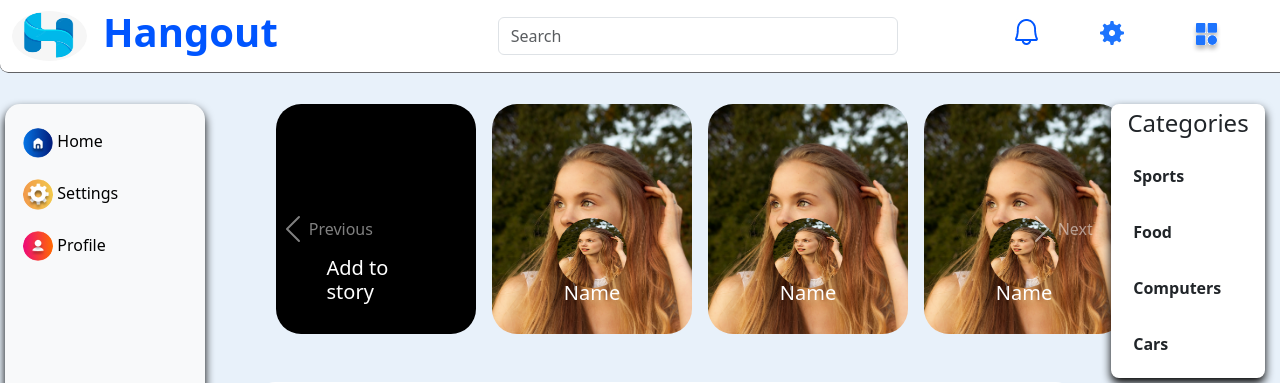
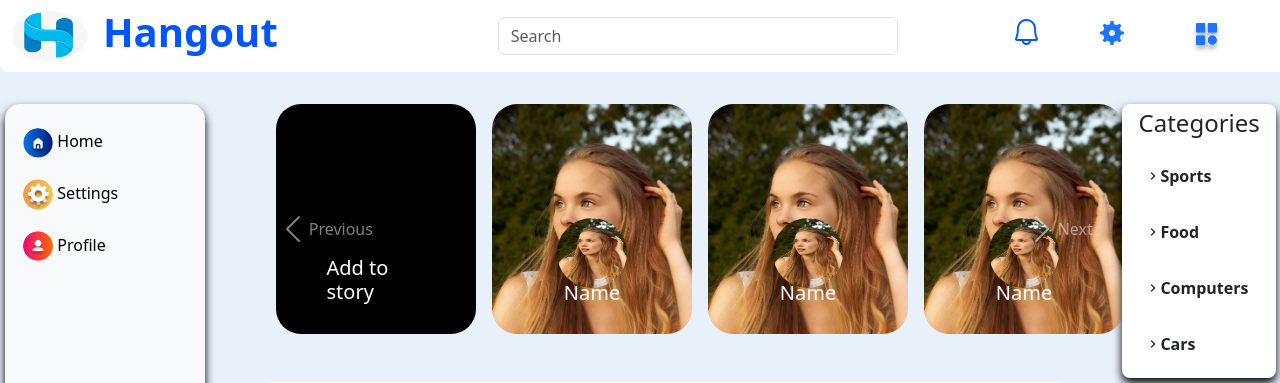
Before and after one commit to HasanFawaz2002/ESA-Project1, a PHP site: page /User.html in a window 1280 px wide; the page is wider, and only the part inside the window is pictured. Shown: the top 383 px of that part. Run offline with PHP 8.4, Linux system fonts and the light colour scheme.

Commit message:
added js

```diff
--- a/ESA-Project-1/User.html
+++ b/ESA-Project-1/User.html
@@ -10,6 +10,8 @@
     <link href="https://cdn.jsdelivr.net/npm/bootstrap@5.3.0-alpha3/dist/css/bootstrap.min.css" rel="stylesheet"
         integrity="sha384-KK94CHFLLe+nY2dmCWGMq91rCGa5gtU4mk92HdvYe+M/SXH301p5ILy+dN9+nJOZ" crossorigin="anonymous">
     <link rel="stylesheet" href="UserStyle.css">
+    <script src="main.js" defer></script>
+
 </head>
 
 <body>
@@ -210,16 +212,16 @@
 
 
             <!-- Drop down-->
-            <div class="dropdown-container" style="margin-right: 9%;box-shadow: 0px 5px 10px black;">
+            <div class="dropdown-container" style="box-shadow: 0px 5px 10px black;">
                 <center>
                     <h4 style="margin-top: 5px;">Categories</h4>
                 </center>
-                <ul class="list-unstyled ps-0">
-                    <li class="mb-1">
+                <ul class="list-unstyled ps-0" >
+                    <li class="mb-1" >
                         <button class="btn btn-toggle d-inline-flex align-items-center rounded border-0 collapsed"
                             data-bs-toggle="collapse" data-bs-target="#home-collapse" aria-expanded="false"
-                            style="font-weight:bold ;">
-                            Sports
+                            style="font-weight:bold ;" id="drop-btn1">
+                            <i class='bx bx-chevron-right' id="drop-icon1"></i> Sports
                         </button>
                         <div class="collapse" id="home-collapse">
                             <ul class="btn-toggle-nav list-unstyled fw-normal pb-1 small">
@@ -239,8 +241,8 @@
                     <li class="mb-1">
                         <button class="btn btn-toggle d-inline-flex align-items-center rounded border-0 collapsed"
                             data-bs-toggle="collapse" data-bs-target="#dashboard-collapse" aria-expanded="false"
-                            style="font-weight:bold ;">
-                            Food
+                            style="font-weight:bold ;" id="drop-btn2" >
+                            <i class='bx bx-chevron-right' id="drop-icon2"></i>Food
                         </button>
                         <div class="collapse" id="dashboard-collapse">
                             <ul class="btn-toggle-nav list-unstyled fw-normal pb-1 small">
@@ -261,8 +263,8 @@
                     <li class="mb-1">
                         <button class="btn btn-toggle d-inline-flex align-items-center rounded border-0 collapsed"
                             data-bs-toggle="collapse" data-bs-target="#orders-collapse" aria-expanded="false"
-                            style="font-weight:bold ;">
-                            Computers
+                            style="font-weight:bold ;" id="drop-btn3">
+                            <i class='bx bx-chevron-right' id="drop-icon3"></i>Computers
                         </button>
                         <div class="collapse" id="orders-collapse">
                             <ul class="btn-toggle-nav list-unstyled fw-normal pb-1 small">
@@ -281,8 +283,8 @@
                     <li class="mb-1">
                         <button class="btn btn-toggle d-inline-flex align-items-center rounded border-0 collapsed"
                             data-bs-toggle="collapse" data-bs-target="#account-collapse" aria-expanded="false"
-                            style="font-weight:bold ;">
-                            Cars
+                            style="font-weight:bold ;" id="drop-btn4">
+                            <i class='bx bx-chevron-right' id="drop-icon4"></i>Cars
                         </button>
                         <div class="collapse" id="account-collapse">
                             <ul class="btn-toggle-nav list-unstyled fw-normal pb-1 small">
@@ -314,10 +316,10 @@
 
 
 
-
         <script src="https://cdn.jsdelivr.net/npm/bootstrap@5.3.0-alpha3/dist/js/bootstrap.bundle.min.js"
             integrity="sha384-ENjdO4Dr2bkBIFxQpeoTz1HIcje39Wm4jDKdf19U8gI4ddQ3GYNS7NTKfAdVQSZe"
             crossorigin="anonymous"></script>
+
 </body>
 
 </html>
--- a/ESA-Project-1/UserStyle.css
+++ b/ESA-Project-1/UserStyle.css
@@ -5,7 +5,7 @@ body{
 
 nav{
     background-color: white;
-    box-shadow: .3px .4px .3px .3px rgb(53, 51, 51);
+    box-shadow: .3px  rgb(53, 51, 51);
     border-bottom-left-radius: 8px;
     border-bottom-right-radius: px;
     height: 4.5rem;
@@ -102,12 +102,14 @@ margin-top: 2rem;
 .dropdown-container{
     position: absolute;
     width: 12%;
-    right: -100px;
+    right: 4px;
     height: fit-content;
     background-color: white;
     border-radius: 8px;
 }
-
+.rotate{
+    transform: rotate(90deg);
+}
 .dropdown-container ul li {
     margin: 20px 10px 0 10px;
 }
```
Also changed, not shown: main.js (added, +23 -0 lines).
